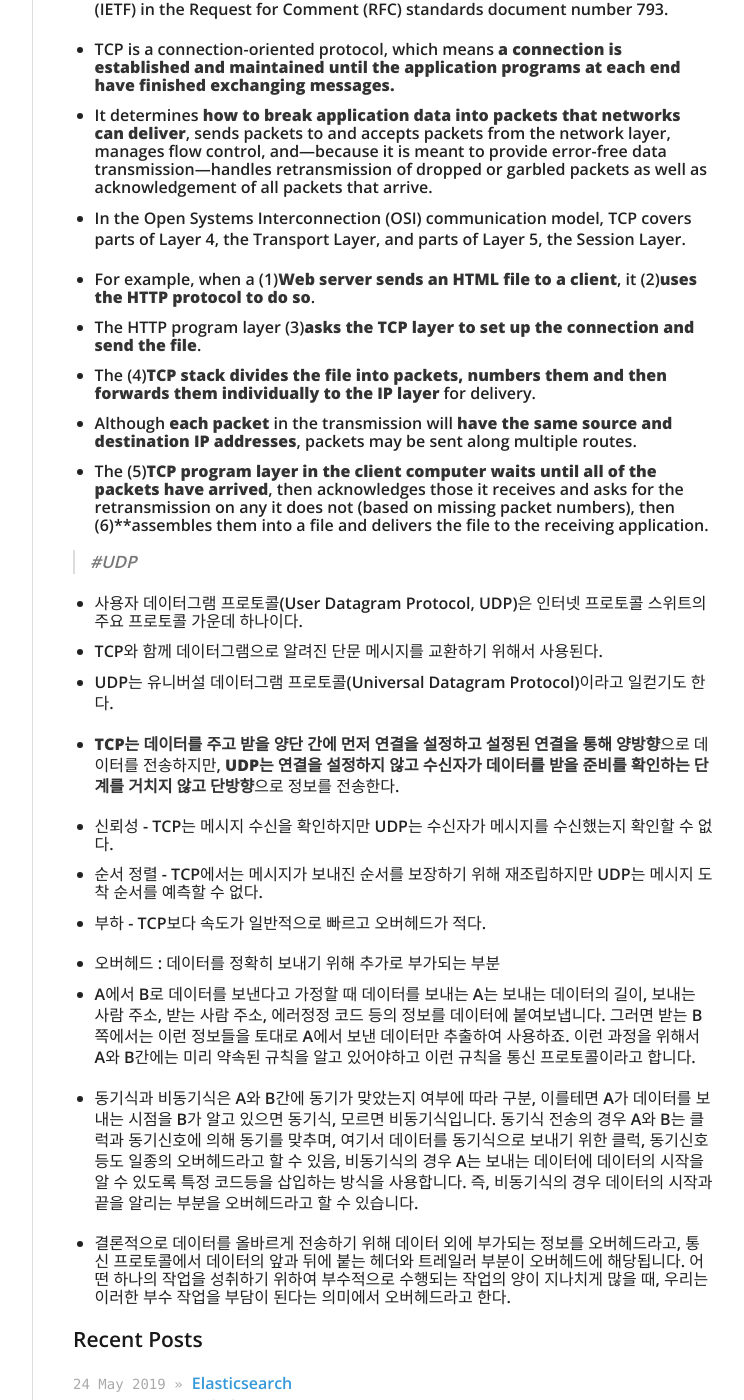
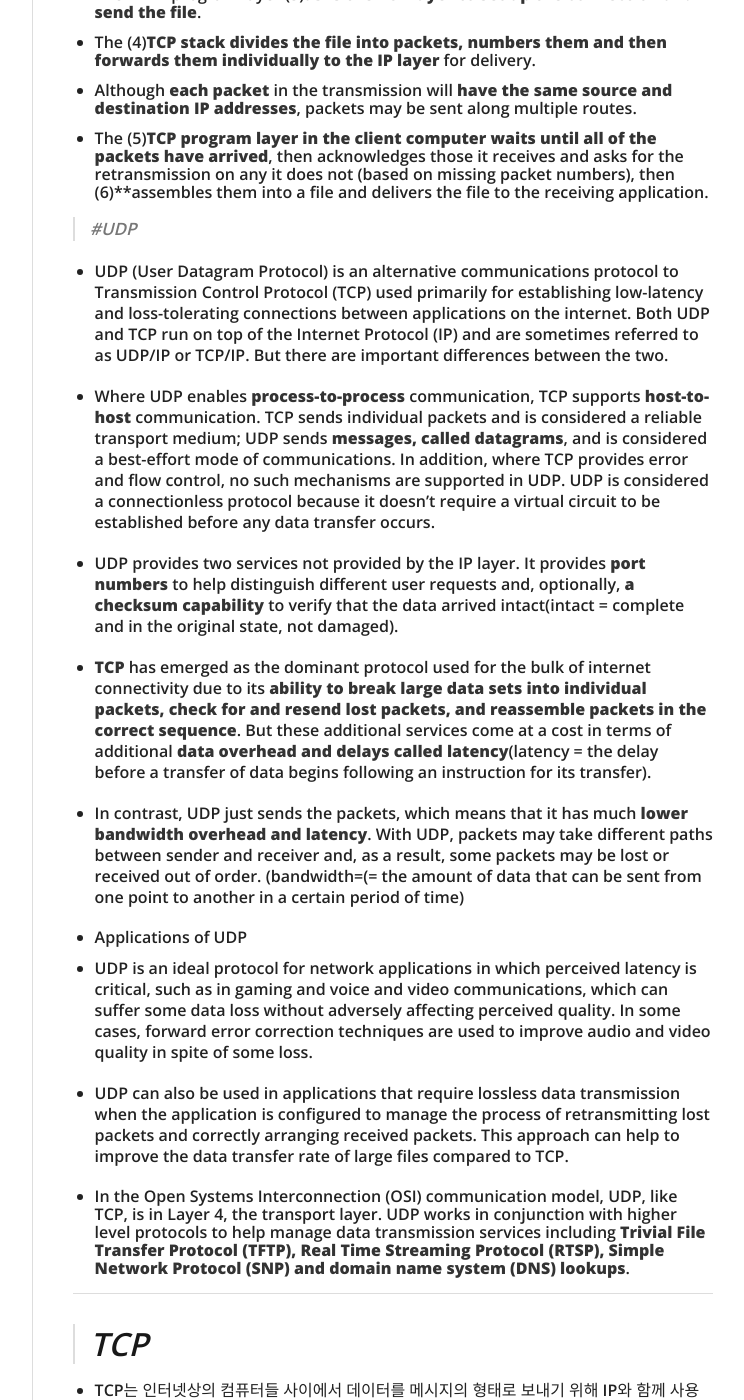
Before and after one commit to daehan0226/Study, a Jekyll site: the page built from _posts/2019-05-23-TCP.md, in a window 1280 px wide and 1400 px high, scrolled down 571 px. Shown: the whole window, without its empty margins (378-1122 px from the left). Built offline with Jekyll 4.4.1, drawn with Linux system fonts in a browser that asks for light colours; some of the changed text lies outside the part shown.

Commit message:
Update 2019-05-23-TCP.md

```diff
--- a/_posts/2019-05-23-TCP.md
+++ b/_posts/2019-05-23-TCP.md
@@ -26,6 +20,39 @@ categories:
 * The (4)**TCP stack divides the file into packets, numbers them and then forwards them individually to the IP layer** for delivery.
 * Although **each packet** in the transmission will **have the same source and destination IP addresses**, packets may be sent along multiple routes.
 * The (5)**TCP program layer in the client computer waits until all of the packets have arrived**, then acknowledges those it receives and asks for the retransmission on any it does not (based on missing packet numbers), then (6)**assembles them into a file and delivers the file to the receiving application.
+
+> #UDP
+
+* UDP (User Datagram Protocol) is an alternative communications protocol to Transmission Control Protocol (TCP) used primarily for establishing low-latency and loss-tolerating connections between applications on the internet. Both UDP and TCP run on top of the Internet Protocol (IP) and are sometimes referred to as UDP/IP or TCP/IP. But there are important differences between the two.
+
+* Where UDP enables **process-to-process** communication, TCP supports **host-to-host** communication. TCP sends individual packets and is considered a reliable transport medium; UDP sends **messages, called datagrams**, and is considered a best-effort mode of communications. In addition, where TCP provides error and flow control, no such mechanisms are supported in UDP. UDP is considered a connectionless protocol because it doesn't require a virtual circuit to be established before any data transfer occurs.
+
+* UDP provides two services not provided by the IP layer. It provides **port numbers** to help distinguish different user requests and, optionally, **a checksum capability** to verify that the data arrived intact(intact = complete and in the original state, not damaged).
+
+* **TCP** has emerged as the dominant protocol used for the bulk of internet connectivity due to its **ability to break large data sets into individual packets, check for and resend lost packets, and reassemble packets in the correct sequence**. But these additional services come at a cost in terms of additional **data overhead and delays called latency**(latency = the delay before a transfer of data begins following an instruction for its transfer).
+
+* In contrast, UDP just sends the packets, which means that it has much **lower bandwidth overhead and latency**. With UDP, packets may take different paths between sender and receiver and, as a result, some packets may be lost or received out of order.  (bandwidth=(= the amount of data that can be sent from one point to another in a certain period of time)
+
+* Applications of UDP
+* UDP is an ideal protocol for network applications in which perceived latency is critical, such as in gaming and voice and video communications, which can suffer some data loss without adversely affecting perceived quality. In some cases, forward error correction techniques are used to improve audio and video quality in spite of some loss.
+
+* UDP can also be used in applications that require lossless data transmission when the application is configured to manage the process of retransmitting lost packets and correctly arranging received packets. This approach can help to improve the data transfer rate of large files compared to TCP.
+
+* In the Open Systems Interconnection (OSI) communication model, UDP, like TCP, is in Layer 4, the transport layer. UDP works in conjunction with higher level protocols to help manage data transmission services including **Trivial File Transfer Protocol (TFTP), Real Time Streaming Protocol (RTSP), Simple Network Protocol (SNP) and domain name system (DNS) lookups**.
+
+
+
+- - -
+
+
+> # TCP
+
+* TCP는 인터넷상의 컴퓨터들 사이에서 데이터를 메시지의 형태로 보내기 위해 IP와 함께 사용되는 프로토콜이다. IP가 실제로 데이터의 배달처리를 관장하는 동안, TCP는 데이터 패킷을 추적 관리한다 (메시지는 인터넷 내에서 효율적인 라우팅을 하기 위해 여러 개의 작은 조각으로 나뉘어지는데, 이것을 패킷이라고 부른다).
+
+* 예를 들면, HTML 파일이 웹 서버로부터 사용자에게 보내질 때, 서버 내에 있는 TCP 프로그램 계층은 파일을 여러 개의 패킷들로 나누고, 패킷 번호를 붙인 다음, IP 프로그램 계층으로 보낸다. 각 패킷이 동일한 수신지 주소(IP주소)를 가지고 있더라도, 패킷들은 네트웍의 서로 다른 경로를 통해 전송될 수 있다. 다른 한쪽 편(사용자 컴퓨터 내의 클라이언트 프로그램)에 있는 TCP는, 각 패킷들을 재조립하고, 사용자에게 하나의 완전한 파일로 보낼 수 있을 때까지 기다린다.
+
+* TCP는 연결지향 프로토콜이라고 알려져 있는데, 이것은 메시지들이 각단의 응용 프로그램들에 의해 교환되는 시간동안 연결이 확립되고 유지되는 것을 의미한다. TCP는 IP가 처리할 수 있도록 메시지를 여러 개의 패킷들로 확실히 나누고, 반대편에서는 완전한 메시지로 패킷들을 재조립할 책임이 있다. OSI 통신모델에서, TCP는 4계층인 트랜스포트 계층에 속한다.
+
 
 > #UDP
 
```
Also changed, not shown: other parts of _posts/2019-05-23-TCP.md (+0 -6 lines).
